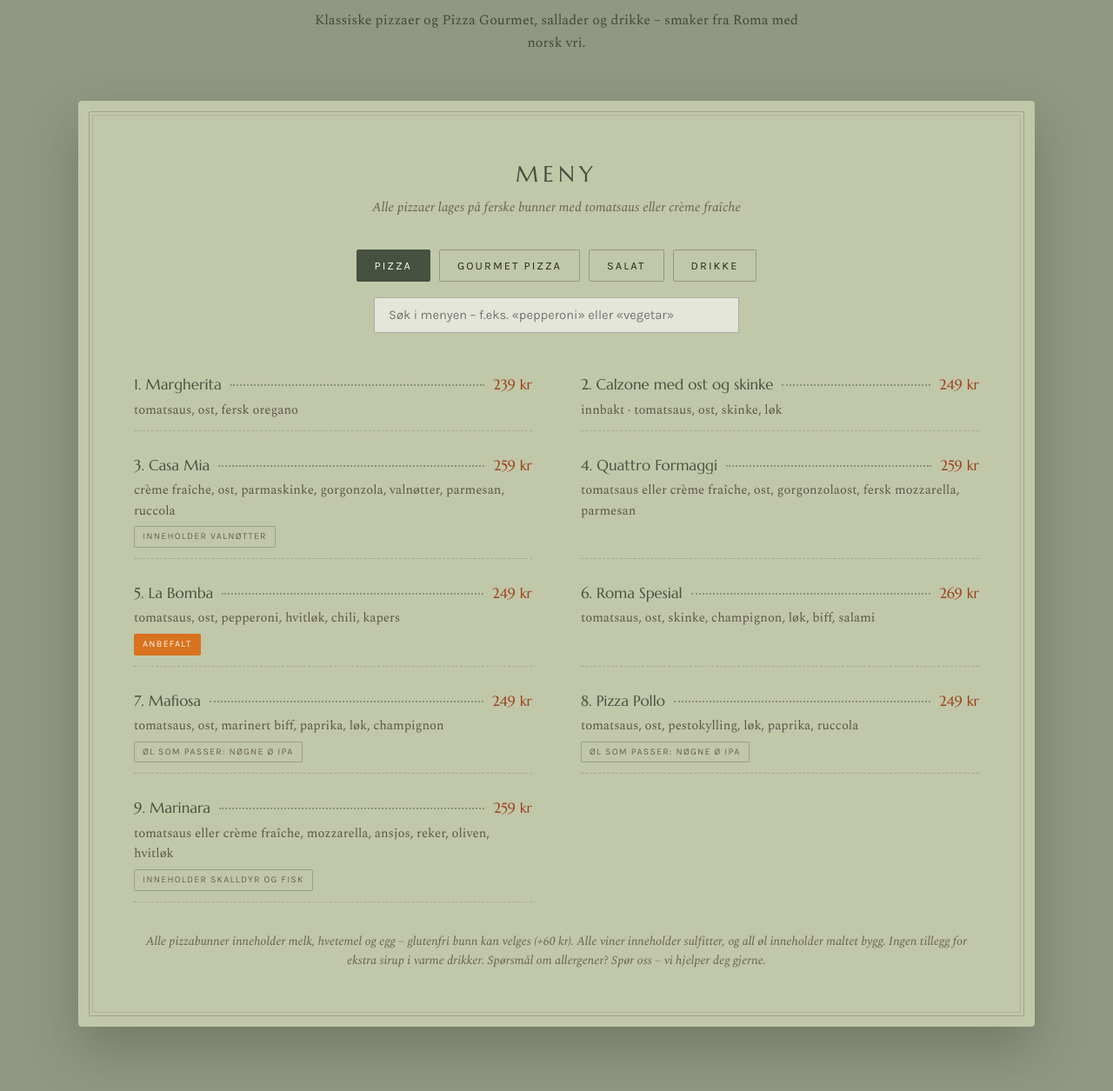
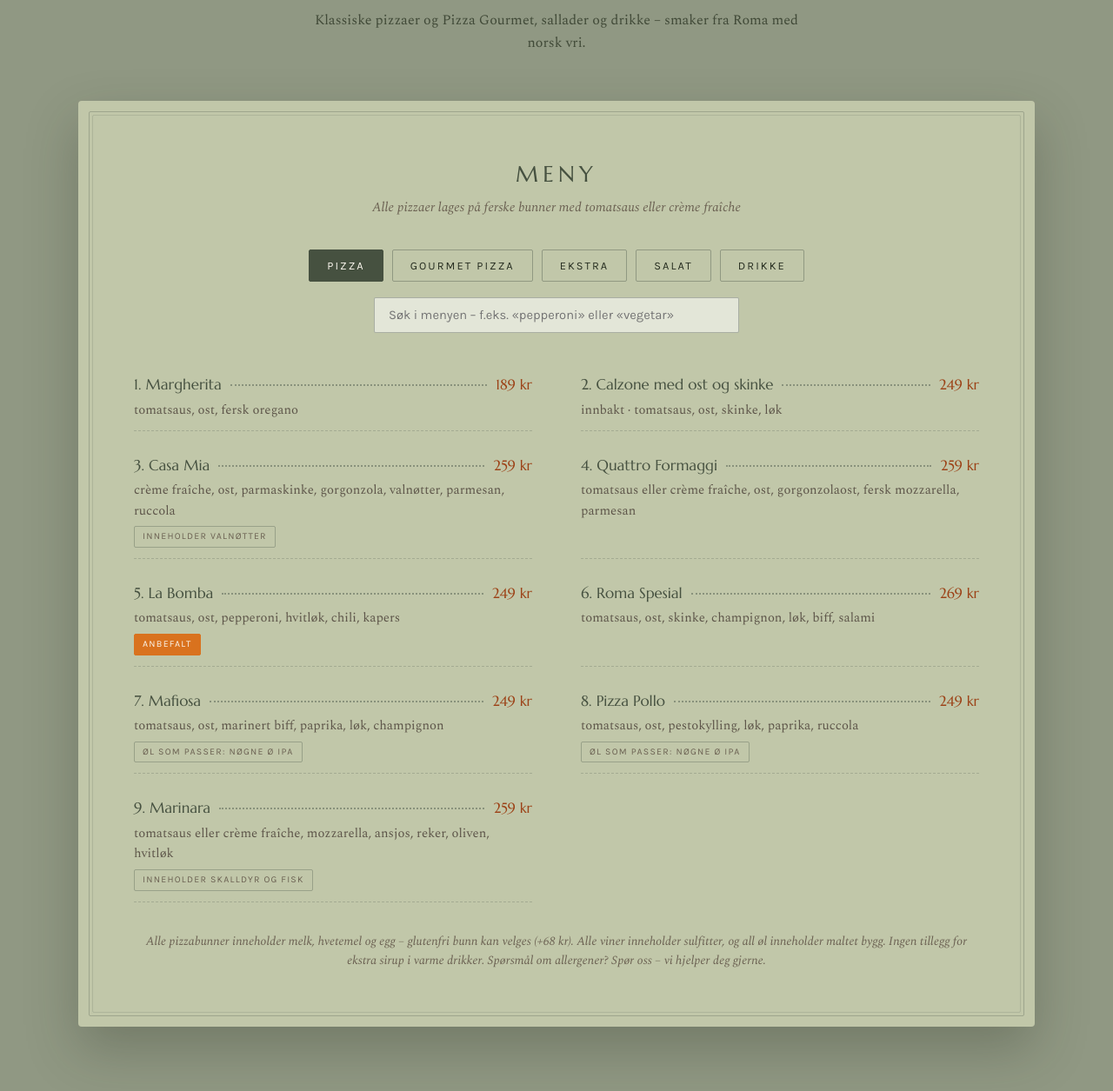
Before and after one commit to 8zfm6cz44m-dev/cafediroma, a plain HTML site: page index.html in a window 1280 px wide. Shown: the part 1149-2404 px from the top of the page at 87% size. Drawn offline with nearby package versions, Linux system fonts and the light colour scheme.

Commit message:
index.html

```diff
--- a/index.html
+++ b/index.html
@@ -398,7 +398,7 @@ footer p{font-size:.8rem;color:var(--sabbia);letter-spacing:.06em}
 
       <div class="menu-grid" id="menuGrid" aria-live="polite"></div>
 
-      <p class="menu-note">Alle pizzabunner inneholder melk, hvetemel og egg – glutenfri bunn kan velges (+60 kr). Alle viner inneholder sulfitter, og all øl inneholder maltet bygg. Ingen tillegg for ekstra sirup i varme drikker. Spørsmål om allergener? Spør oss – vi hjelper deg gjerne.</p>
+      <p class="menu-note">Alle pizzabunner inneholder melk, hvetemel og egg – glutenfri bunn kan velges (+68 kr). Alle viner inneholder sulfitter, og all øl inneholder maltet bygg. Ingen tillegg for ekstra sirup i varme drikker. Spørsmål om allergener? Spør oss – vi hjelper deg gjerne.</p>
     </div>
   </div>
 </section>
@@ -526,7 +526,7 @@ const SHEET_CSV_URL = "";
    ========================================================= */
 const MENY = {
   "Pizza": [
-    { navn: "1. Margherita", pris: 239, beskrivelse: "tomatsaus, ost, fersk oregano" },
+    { navn: "1. Margherita", pris: 189, beskrivelse: "tomatsaus, ost, fersk oregano" },
     { navn: "2. Calzone med ost og skinke", pris: 249, beskrivelse: "innbakt · tomatsaus, ost, skinke, løk" },
     { navn: "3. Casa Mia", pris: 259, beskrivelse: "crème fraîche, ost, parmaskinke, gorgonzola, valnøtter, parmesan, ruccola", merk: ["Inneholder valnøtter"] },
     { navn: "4. Quattro Formaggi", pris: 259, beskrivelse: "tomatsaus eller crème fraîche, ost, gorgonzolaost, fersk mozzarella, parmesan" },
@@ -541,7 +541,14 @@ const MENY = {
     { navn: "Tartufo", pris: 279, beskrivelse: "mozzarella, stekt sopp, trøffelsalami, trøffelsaus" },
     { navn: "Pistasjo", pris: 279, beskrivelse: "mozzarella, salsiccia, pistasjpesto, pistasjnøtter", merk: ["Inneholder nøtter"] },
     { navn: "Fungi", pris: 279, beskrivelse: "hvit trøffelsaus, mozzarella, blandet sopp" },
-    { navn: "Mortadella", pris: 279, beskrivelse: "hvit bunn, mortadella, burrata, pistasjnøtter", merk: ["Inneholder nøtter"] }
+    { navn: "Café Di Roma special", pris: 279, beskrivelse: "hvit bunn, mozzarella, jordskokk, burrata, pistasjnøtter, sitronskall", merk: ["Inneholder nøtter"] }
+  ],
+  "Ekstra": [
+    { navn: "Ekstra ost", pris: 35, beskrivelse: "inneholder melk" },
+    { navn: "Ekstra kjøtt", pris: 50, beskrivelse: "" },
+    { navn: "Dressing", pris: 35, beskrivelse: "inneholder melk" },
+    { navn: "Grønnsaker", pris: 30, beskrivelse: "" },
+    { navn: "Glutenfri bunn", pris: 68, beskrivelse: "" }
   ],
   "Salat": [
     { navn: "Caprese con Burrata", pris: 259, beskrivelse: "tomatconfit, fersk basilikum og balsamicoglasur, brød, servert med burrata", merk: ["Inneholder melk"] },
@@ -570,7 +577,6 @@ const MENY = {
     { navn: "Hansa 0,5 L", pris: 98, beskrivelse: "" },
     { navn: "Hansa 0,33 L", pris: 84, beskrivelse: "" },
     { navn: "Heineken 0,33 L", pris: 129, beskrivelse: "flaske" },
-    { navn: "Hansa Mango IPA 0,33 L", pris: 139, beskrivelse: "flaske" },
     { navn: "Punk IPA 0,33 L", pris: 129, beskrivelse: "" },
     { navn: "Mugge 1,5 L", pris: 259, beskrivelse: "" },
     { navn: "Nøgne Ø IPA", pris: 129, beskrivelse: "" },
```
